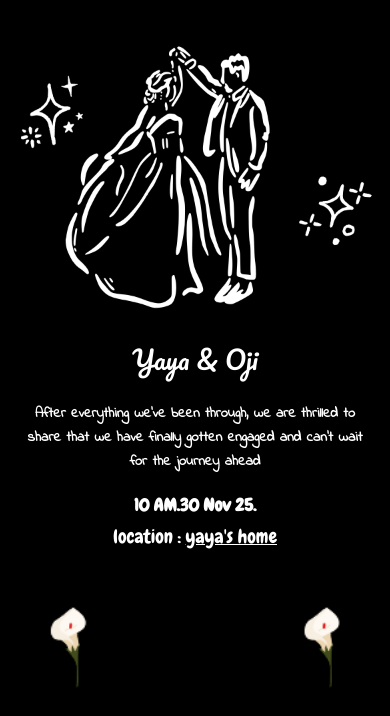
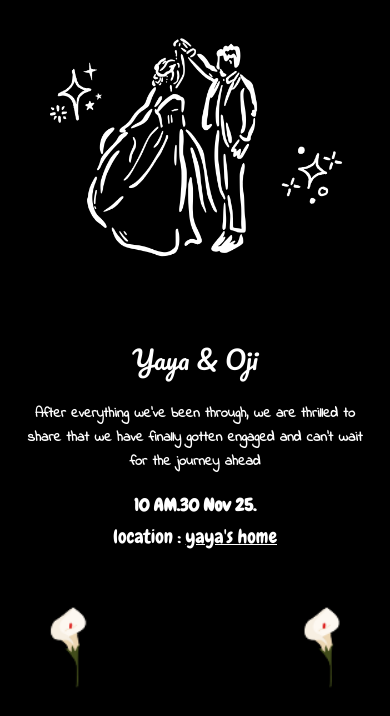
Before and after one commit to ivandorohsandi/just-invitation, a plain HTML site: page index.html in a window 390 px wide. Shown: the part 165-881 px from the top of the page. Drawn offline with Linux system fonts and the light colour scheme.

Commit message:
tambah media screen

```diff
--- a/css/style.css
+++ b/css/style.css
@@ -121,6 +121,10 @@ h1 {
         overflow-x: hidden;
     }
 
+    .couple-illustration img {
+        width: 300px;
+    }
+
     .top-flowers img{
         width: 380px;
     }
```
